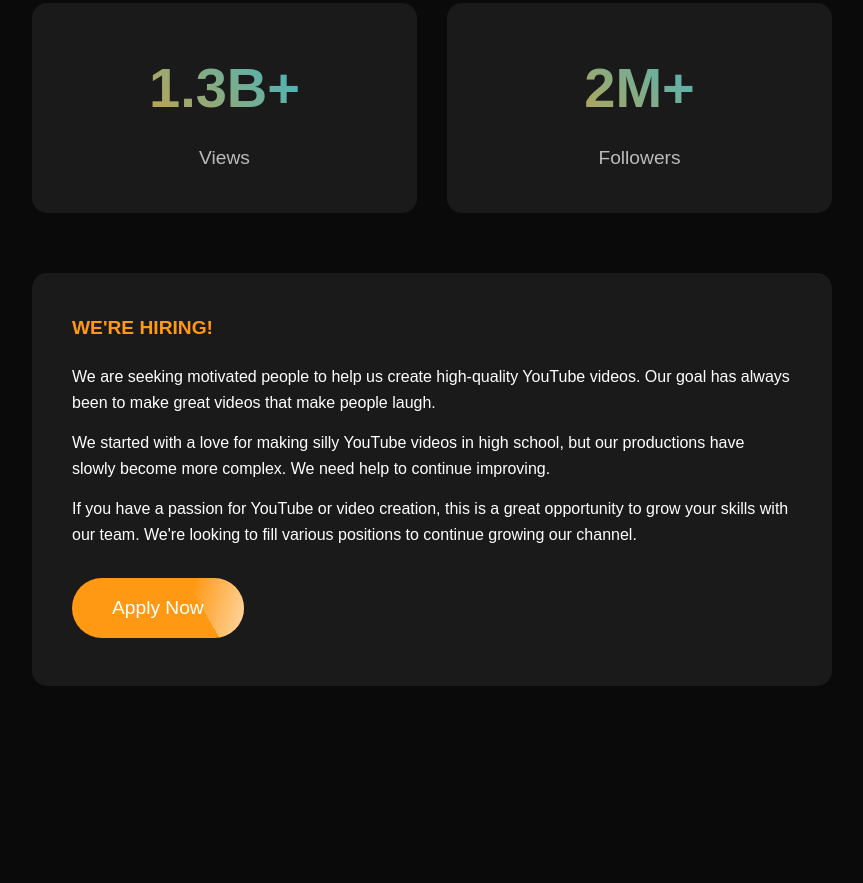
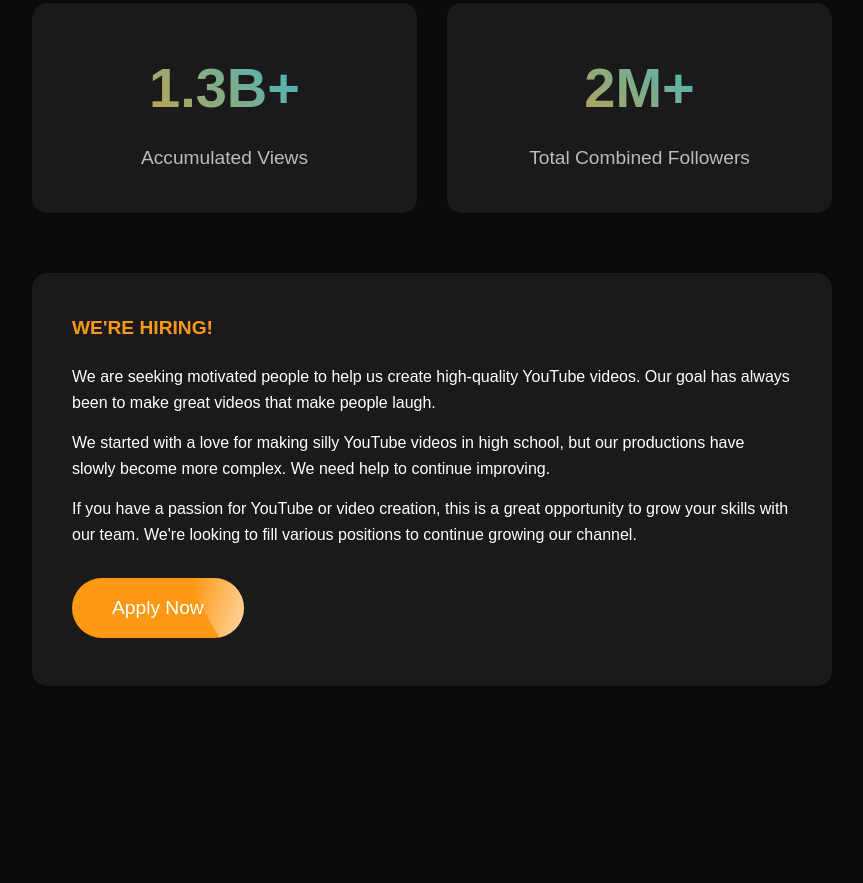
Before and after one commit to colemarcuccilli/MindSquire, a plain HTML site: page index.html in a window 1280 px wide. Shown: the part 957-1840 px from the top of the page, without its empty margins (208-1071 px from the left). Drawn offline with Linux system fonts and the light colour scheme.

Commit message:
Update index.html

```diff
--- a/index.html
+++ b/index.html
@@ -25,11 +25,11 @@
         <div class="stats-grid">
             <div class="stat-card">
                 <div class="stat-number">1.3B+</div>
-                <div class="stat-label">Views</div>
+                <div class="stat-label">Accumulated Views</div>
             </div>
             <div class="stat-card">
                 <div class="stat-number">2M+</div>
-                <div class="stat-label">Followers</div>
+                <div class="stat-label">Total Combined Followers</div>
             </div>
         </div>
 
```
